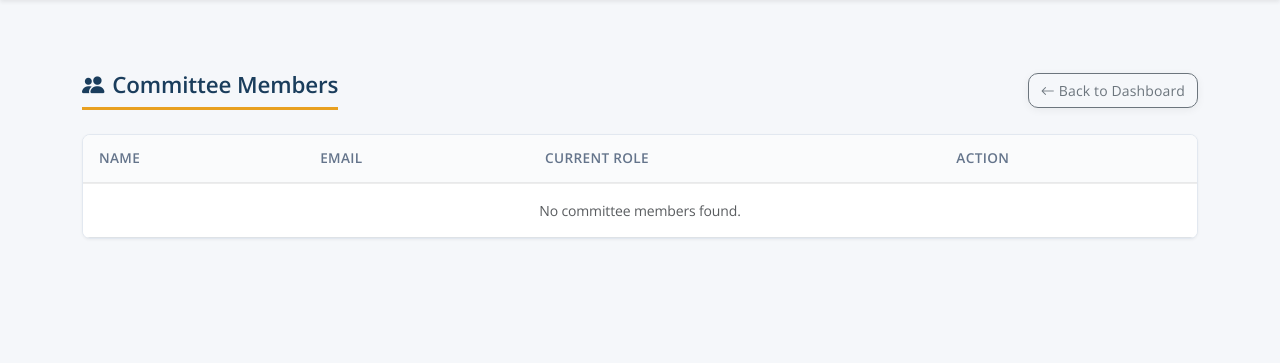
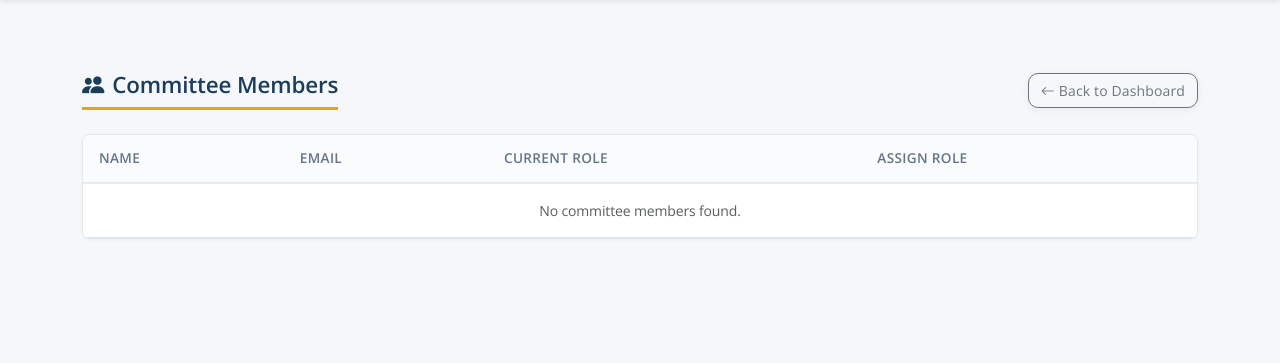
Before and after one commit to Horrly/kb-foundation-system, a Django app: page /reports/dashboard/admin/members/ in a window 1280 px wide. Shown: the part 87-450 px from the top of the page. Run offline with Django 5.2, Linux system fonts and the light colour scheme; the visitor is signed in with stand-in values (Sample User, id 1); data comes from the database, SQL or seed files in the repository; data that the repository does not hold is empty.

Commit message:
Update table header from ACTION to Assign Role

```diff
--- a/templates/reports/admin_member_list.html
+++ b/templates/reports/admin_member_list.html
@@ -21,7 +21,7 @@
                         <th>Name</th>
                         <th>Email</th>
                         <th>Current Role</th>
-                        <th>Action</th>
+                        <th>Assign Role</th>
                     </tr>
                 </thead>
                 <tbody>
```
